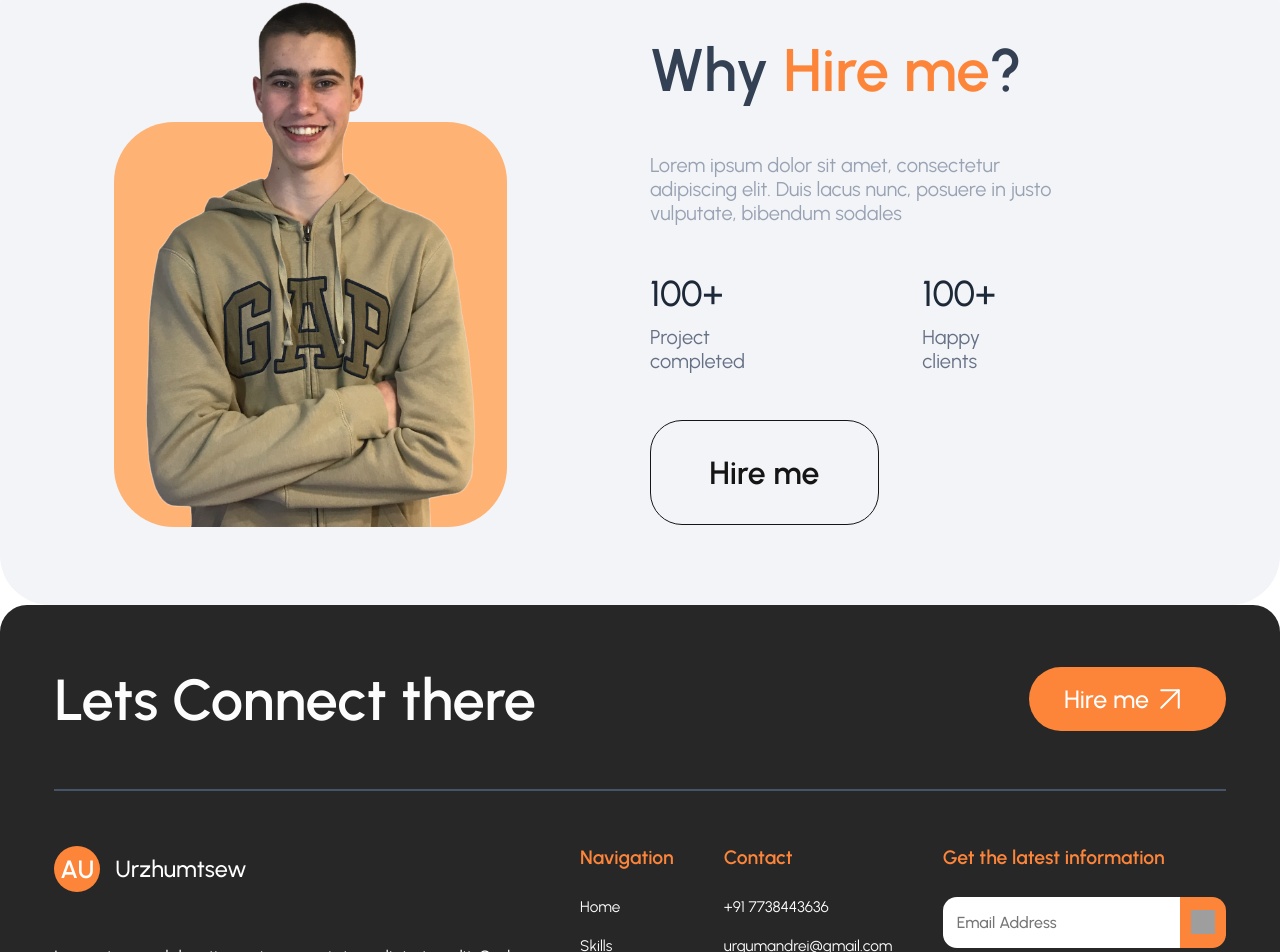
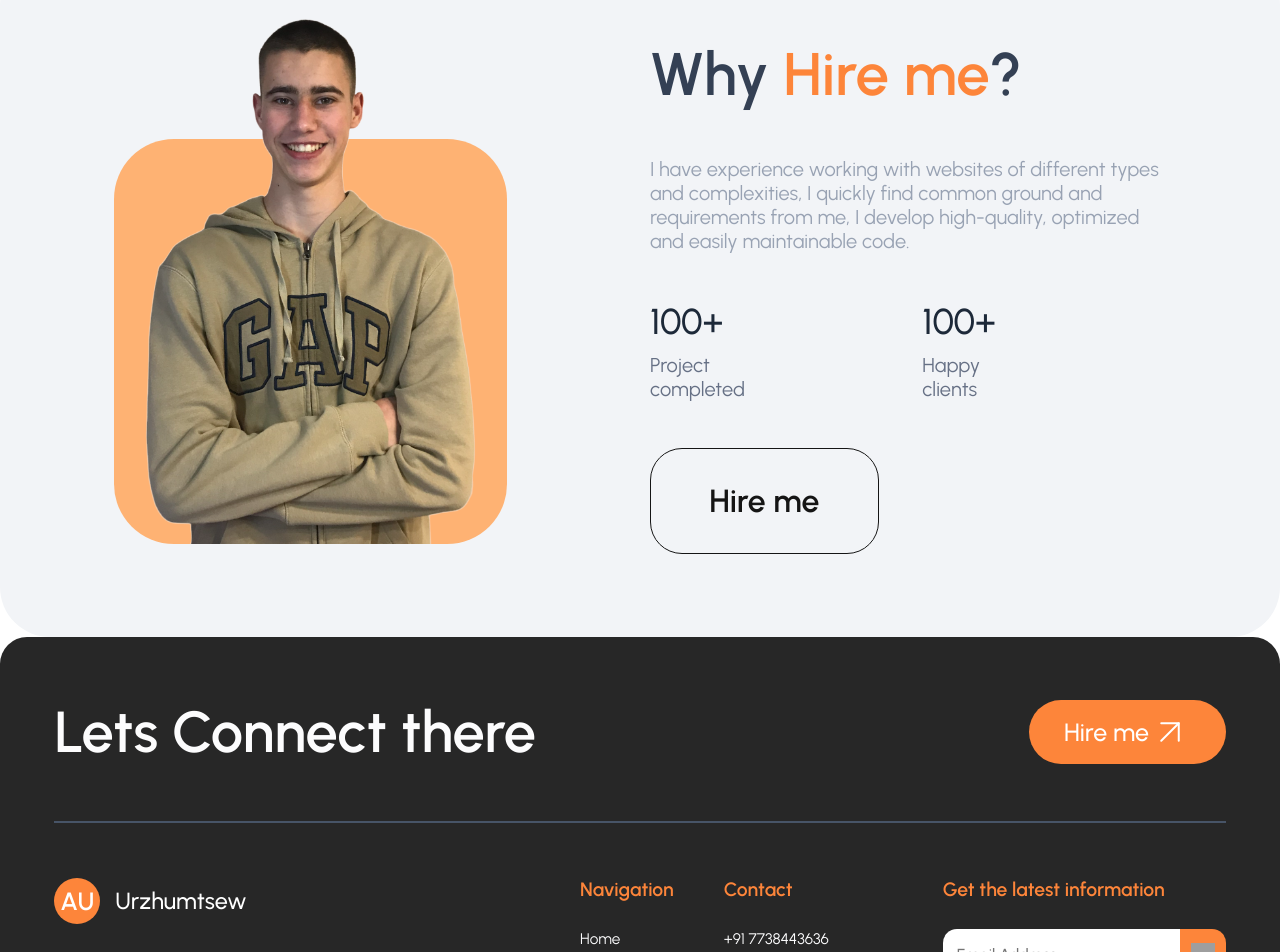
Before and after one commit to urzhumtsew10/my-portfolio, a React (Create React App) app: page / in a window 1280 px wide. Shown: the part 2661-3613 px from the top of the page. Built offline with nearby package versions, Linux system fonts and the light colour scheme; grey boxes are pictures that could not be loaded.

Commit message:
correct about me section

```diff
--- a/src/components/HireMe/HireMe.scss
+++ b/src/components/HireMe/HireMe.scss
@@ -68,6 +68,7 @@
   color: $color_orange;
 }
 .blockMyInfo__text {
+  max-width: 585px;
   margin-top: 47px;
   font-size: 20px;
   font-weight: 400;
@@ -131,14 +132,16 @@
     height: calc(100px + (108 - 100) * ((100vw - 767px) / (1530 - 767)));
   }
   .hireMeBlock {
-    height: calc(650px + (650 - 650) * ((100vw - 767px) / (1530 - 767)));
+    height: calc(750px + (650 - 750) * ((100vw - 767px) / (1530 - 767)));
   }
 }
 @media (max-width: 767px) {
   .hireMeBlock {
-    height: 1000px;
+    height: 1100px;
     flex-direction: column;
     align-items: center;
+    margin-left: 0;
+    width: 100%;
   }
   .hireMeBlock__blockMyInfo {
     margin-left: 0;
@@ -152,11 +155,7 @@
   .blockMyPhoto__img {
     height: calc(400px + (550 - 400) * ((100vw - 320px) / (767 - 320)));
   }
-  .hireMeBlock {
-    margin-left: 0;
-    width: 100%;
-    align-items: center;
-  }
+
   .blockMyInfo__title {
     text-align: center;
     margin-top: 10px;
@@ -164,6 +163,7 @@
   }
   .blockMyInfo__text {
     text-align: center;
+    max-width: 285px;
   }
   .achievement {
     margin-right: 0;
--- a/src/components/HireMe/HireMe.tsx
+++ b/src/components/HireMe/HireMe.tsx
@@ -19,8 +19,9 @@ export const HireMe: FC<{}> = () => {
           Why <span className="blockMyInfo__title__span">Hire me</span>?
         </h2>
         <p className="blockMyInfo__text">
-          Lorem ipsum dolor sit amet, consectetur <br /> adipiscing elit. Duis
-          lacus nunc, posuere in justo <br /> vulputate, bibendum sodales
+          I have experience working with websites of different types and
+          complexities, I quickly find common ground and requirements from me, I
+          develop high-quality, optimized and easily maintainable code.
         </p>
         <div className="blockMyInfo__achievement">
           <div className="achievement">
```
